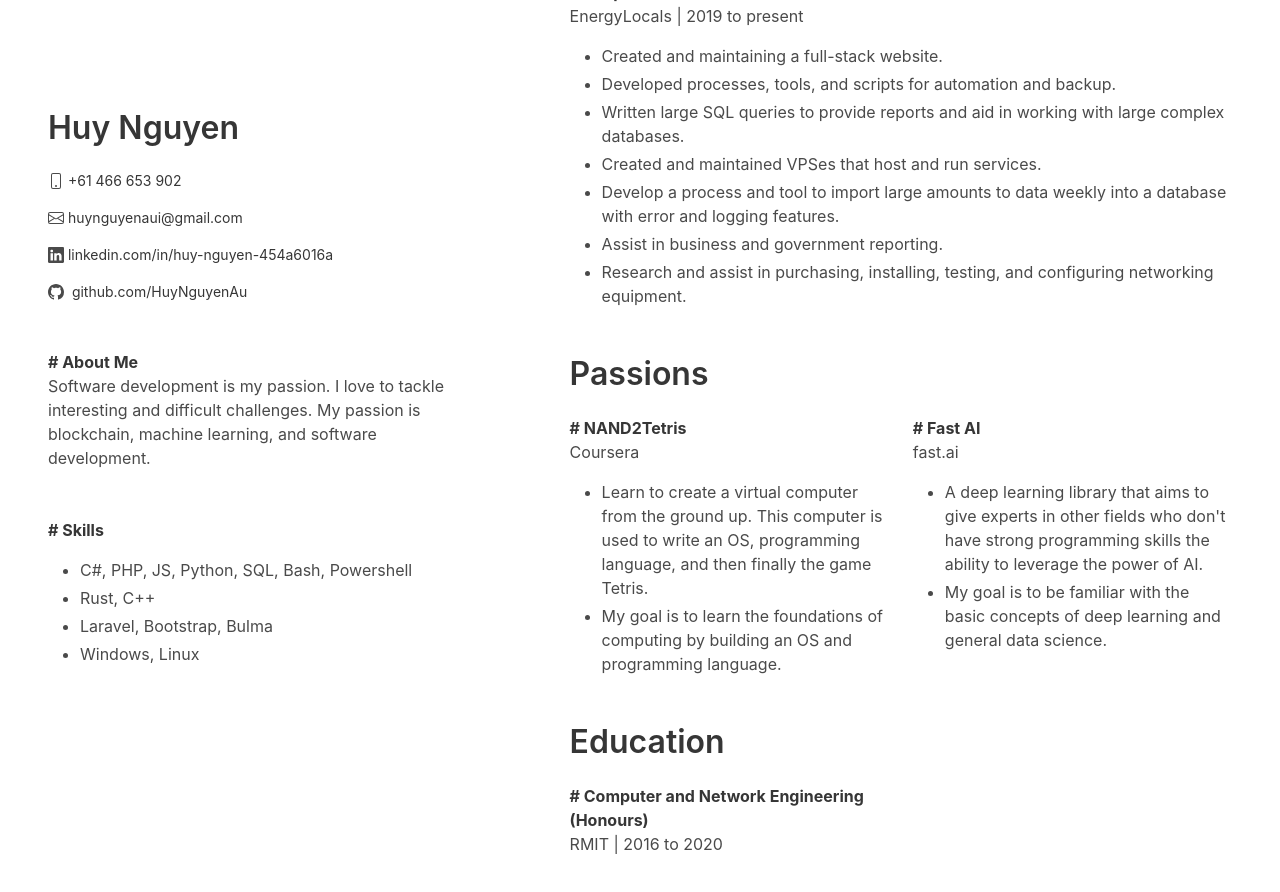
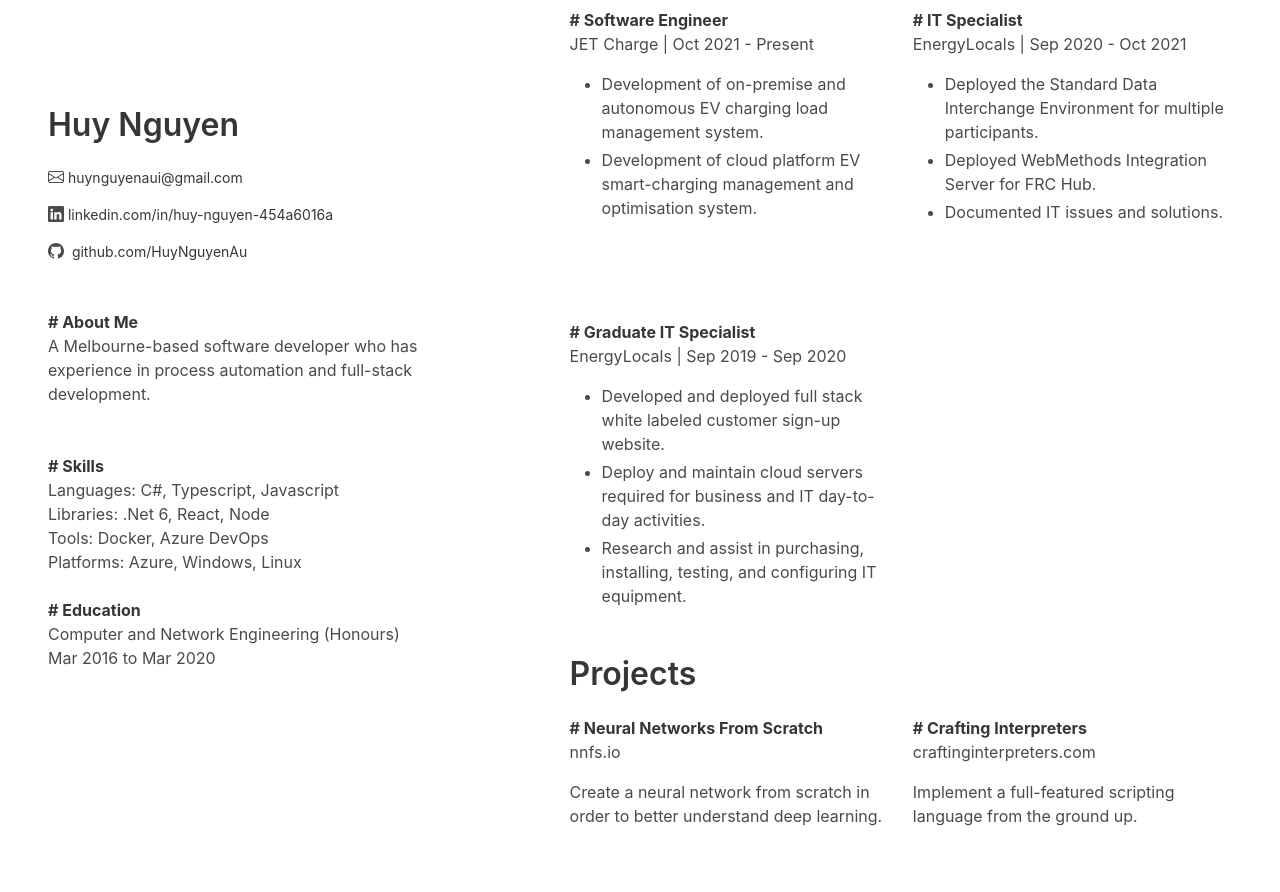
Before and after one commit to HuyNguyenAu/huynguyen, a plain HTML site: page base/resume.html in a window 1280 px wide. After the commit the page ends 864 px from the top, so only its background shows below. Drawn offline with nearby package versions, Linux system fonts and the light colour scheme.

Commit message:
Updated.

```diff
--- a/base/resume.html
+++ b/base/resume.html
@@ -27,16 +27,6 @@
           </div>
           <!-- Contact Information -->
           <div class="content">
-            <p class="is-flex is-align-items-center">
-              <svg xmlns="http://www.w3.org/2000/svg" width="16" height="16" fill="currentColor" class="bi bi-phone"
-                viewBox="0 0 16 16">
-                <path
-                  d="M11 1a1 1 0 0 1 1 1v12a1 1 0 0 1-1 1H5a1 1 0 0 1-1-1V2a1 1 0 0 1 1-1h6zM5 0a2 2 0 0 0-2 2v12a2 2 0 0 0 2 2h6a2 2 0 0 0 2-2V2a2 2 0 0 0-2-2H5z" />
-                <path d="M8 14a1 1 0 1 0 0-2 1 1 0 0 0 0 2z" />
-              </svg>
-              <small>&nbsp;<a class="has-text-dark" href="tel:+61466653902" target="_blank" rel="noreferrer">+61 466 653
-                  902</a></small>
-            </p>
             <p class="is-flex is-align-items-center">
               <svg xmlns="http://www.w3.org/2000/svg" width="16" height="16" fill="currentColor" class="bi bi-envelope"
                 viewBox="0 0 16 16">
@@ -69,19 +59,21 @@
           <div class="content py-5">
             <strong># About Me</strong>
             <p>
-              Software development is my passion. I love to tackle interesting and difficult challenges. My passion is
-              blockchain, machine learning, and software development.
+              A Melbourne-based software developer who has experience in process automation and full-stack development.
             </p>
           </div>
           <!-- Skills -->
           <div class="content">
             <strong># Skills</strong>
-            <ul>
-              <li>C#, PHP, JS, Python, SQL, Bash, Powershell</li>
-              <li>Rust, C++</li>
-              <li>Laravel, Bootstrap, Bulma</li>
-              <li>Windows, Linux</li>
-            </ul>
+              <p class="m-0">Languages: C#, Typescript, Javascript</p>
+              <p class="m-0">Libraries: .Net 6, React, Node</p>
+              <p class="m-0">Tools: Docker, Azure DevOps</p>
+              <p class="m-0">Platforms: Azure, Windows, Linux</p>
+          </div>
+          <!-- Skills -->
+          <div class="content">
+            <strong># Education</strong>
+            <p>Computer and Network Engineering (Honours) <br>Mar 2016 to Mar 2020</p>
           </div>
         </div>
       </div>
@@ -93,89 +85,68 @@
           <div class="content">
             <h1>Work Experience</h1>
           </div>
-          <div class="content">
-            <strong># IT Specialist</strong>
-            <p>EnergyLocals | 2019 to present</p>
-            <ul>
-              <li>Created and maintaining a full-stack website.</li>
-              <li>
-                Developed processes, tools, and scripts for automation and
-                backup.
-              </li>
-              <li>
-                Written large SQL queries to provide reports and aid in
-                working with large complex databases.
-              </li>
-              <li>
-                Created and maintained VPSes that host and run services.
-              </li>
-              <li>
-                Develop a process and tool to import large
-                amounts to data weekly into a database with error
-                and logging features.
-              </li>
-                <li>Assist in business and government reporting.</li>
-                <li>Research and assist in purchasing, installing,
-                  testing, and configuring networking equipment.</li>
-            </ul>
-          </div>
-        </div>
-      </div>
-      <!-- Passions -->
-      <div class="section py-5">
-        <div class="container">
-          <div class="content">
-            <h1>Passions</h1>
-          </div>
           <div class="columns">
             <div class="column">
             <div class="content">
-                <strong># NAND2Tetris</strong>
-                <p>Coursera</p>
+              <strong># Software Engineer</strong>
+              <p>JET Charge | Oct 2021 - Present</p>
               <ul>
-                  <li>
-                    Learn to create a virtual computer from the ground up. This
-                    computer is used to write an OS, programming language, and
-                    then finally the game Tetris.
-                  </li>
-                  <li>My goal is to learn the foundations of computing by building an OS and programming language.</li>
+                <li>Development of on-premise and autonomous EV charging load management system.</li>
+                <li>Development of cloud platform EV smart-charging management and optimisation system.</li>
+                <li class="is-invisible">Development of cloud platform EV smart-charging management and optimisation system.</li>
+              </ul>
+            </div>
+            <div class="content">
+              <strong># Graduate IT Specialist</strong>
+              <p>EnergyLocals | Sep 2019 - Sep 2020</p>
+              <ul>
+                <li>Developed and deployed full stack white labeled customer sign-up website.</li>
+                <li>Deploy and maintain cloud servers required for business and IT day-to-day activities.</li>
+                <li>Research and assist in purchasing, installing, testing, and configuring IT equipment.</li>
               </ul>
             </div>
           </div>
           <div class="column">
               <div class="content">
-                <strong># Fast AI</strong>
-                <p>fast.ai</p>
+                <strong># IT Specialist</strong>
+                <p>EnergyLocals | Sep 2020 - Oct 2021</p>
                 <ul>
-                  <li>
-                    A deep learning library that aims to give experts in other
-                    fields who don't have strong programming skills the ability to
-                    leverage the power of AI.
-                  </li>
-                  <li>
-                    My goal is to be familiar with the basic concepts of deep
-                    learning and general data science.
-                  </li>
+                  <li>Deployed the Standard Data Interchange Environment for multiple participants.</li>
+                  <li>Deployed WebMethods Integration Server for FRC Hub.</li>
+                  <li>Documented IT issues and solutions.</li>
                 </ul>
               </div>
           </div>
           </div>
         </div>
       </div>
-      <!-- Education History-->
+      <!-- Projects -->
       <div class="section py-5">
         <div class="container">
           <div class="content">
-            <h1>Education</h1>
+            <h1>Projects</h1>
           </div>
           <div class="columns">
             <div class="column">
               <div class="content">
-                <strong># Computer and Network Engineering (Honours)</strong>
-                <p>RMIT | 2016 to 2020</p>
+                <strong># Neural Networks From Scratch</strong>
+                <p>nnfs.io</p>
+                  <p>
+                    Create a neural network from scratch in order to better understand deep learning.
+                  </p>
+                </ul>
               </div>
             </div>
-            <div class="column"></div>
+            <div class="column">
+              <div class="content">
+                <strong># Crafting Interpreters</strong>
+                <p>craftinginterpreters.com</p>
+                  <p>
+                    Implement a full-featured scripting language from the ground up.
+                  </p>
+                </ul>
+              </div>
+            </div>
           </div>
         </div>
       </div>
```
Lines whose indentation alone changed are shown as unchanged.
